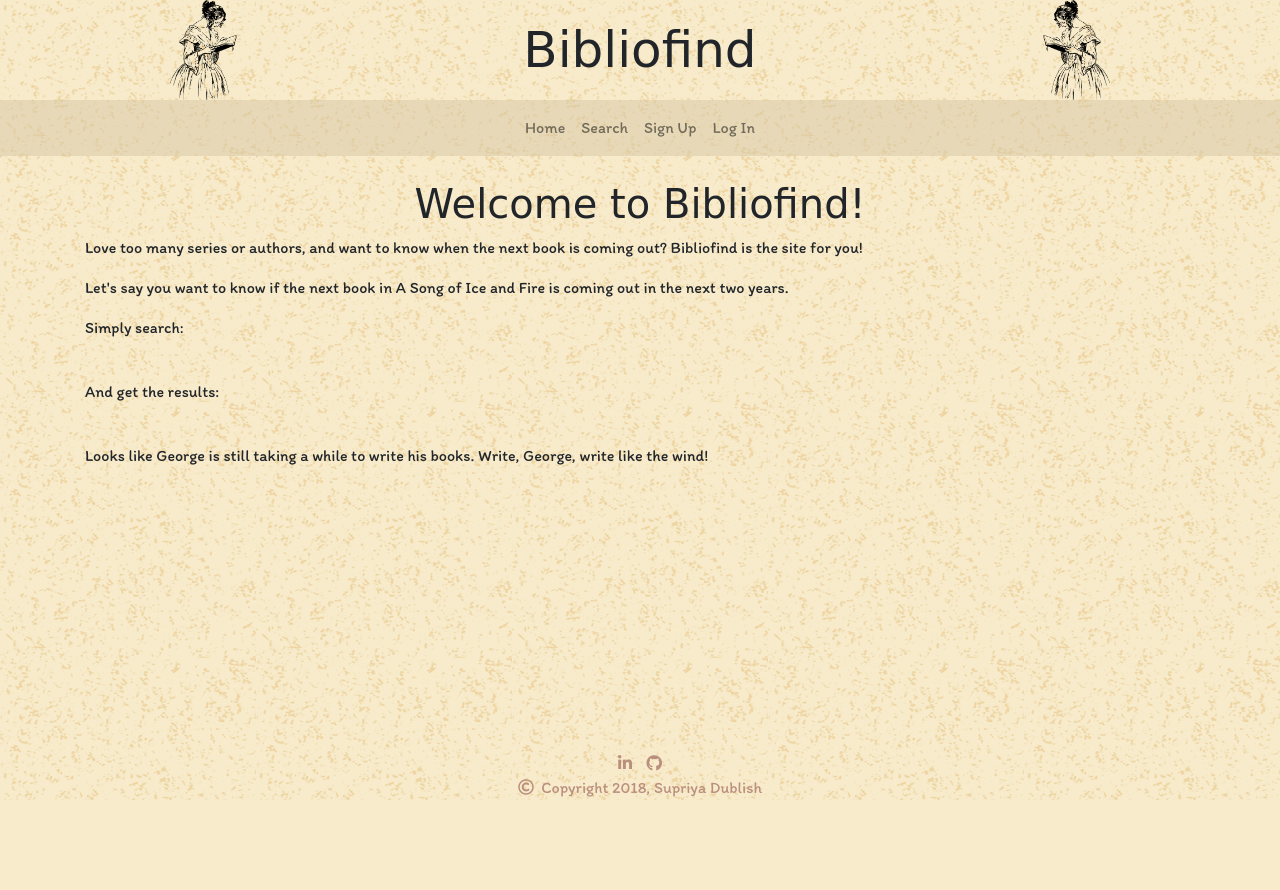
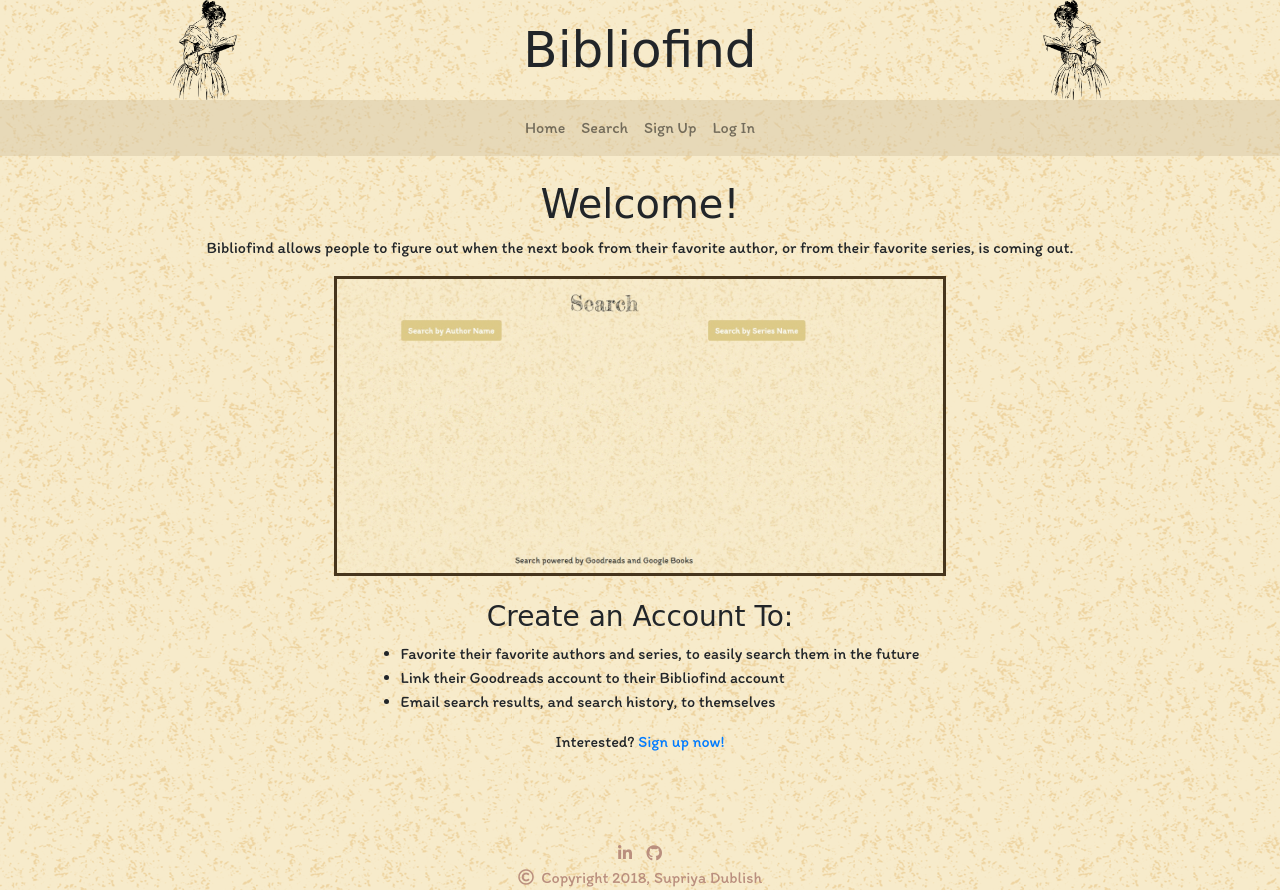
Before and after one commit to sdublish/hackbright-project, a Flask app: page / in a window 1280 px wide. Before the commit the page ends 800 px from the top, so only its background shows below. Run offline with Flask 2, Linux system fonts and the light colour scheme; parts of the project's set-up code (start-up, migrations or seed data) failed here and were passed over; some libraries are stand-ins or nearby versions; some web fonts are replaced.

Commit message:
Finalized homepage

```diff
--- a/server.py
+++ b/server.py
@@ -411,7 +411,7 @@ def logout():
     if "user_id" in session:
         del session["user_id"]
         del session["search_history"]
-        flash("Logged out!", "success")
+        flash("You are now logged out of Bibliofind!", "success")
 
     else:  # safety check just in case someome tries to access manually
         flash("You can't log out if you're not logged in!", "warning")
--- a/static/styles.css
+++ b/static/styles.css
@@ -37,6 +37,12 @@ footer {
 
 .footer-icons a {
     color: #BA8F7E;
+}
+/* End overall styling */
+
+#example{
+  border: 3px solid #46351d;
+  height: 300px;
 }
 
 /* Customization of bootstrap buttons */
--- a/templates/base.html
+++ b/templates/base.html
@@ -67,8 +67,8 @@
     <footer>
       {% block footer %} {% endblock %}
       <p class='text-center footer-icons'>
-        <a href="https://www.linkedin.com/in/sdublish/"><i class="fab fa-linkedin-in"></i></a>&nbsp;&nbsp;&nbsp;
-        <a href="https://github.com/sdublish/hackbright-project"><i class="fab fa-github"></i></a></p>
+        <a href="https://www.linkedin.com/in/sdublish/" target="_blank"><i class="fab fa-linkedin-in"></i></a>&nbsp;&nbsp;&nbsp;
+        <a href="https://github.com/sdublish/hackbright-project" target="_blank"><i class="fab fa-github"></i></a></p>
       <p class="footer-icons text-center"><i class="far fa-copyright"></i>&nbsp; Copyright 2018, Supriya Dublish</p>
     </footer>
   </div>
--- a/templates/book_results.html
+++ b/templates/book_results.html
@@ -23,6 +23,7 @@
 </div>
 <br>
 {% endfor %}
+<br>
 <div class="text-center">
 <button type="submit" class="btn" id="book-search-btn"> Search by Title </button>
 </div>
--- a/templates/homepage.html
+++ b/templates/homepage.html
@@ -3,18 +3,25 @@
 {% block title %} Homepage {% endblock %}
 
 {% block content %}
-<h1 class="text-center"> Welcome to Bibliofind! </h1>
-
-<!-- other thought process for site:
-    Create a gif of searching
-    Put explanation of what users/non-users can do -->
-
-<p> Love too many series or authors, and want to know when the next book is coming out? Bibliofind is the site for you! </p>
-<p>Let's say you want to know if the next book in A Song of Ice and Fire is coming out in the next two years. </p>
-   <p> Simply search:</p>
-    <img>
-    <p>And get the results:</p>
-    <img>
-    <p>Looks like George is still taking a while to write his books. Write, George, write like the wind!</p>
-
+<h1 class="text-center"> Welcome! </h1>
+<div class="row justify-content-center">
+    <p> Bibliofind allows people to figure out when the next book from their favorite author, or from their favorite series, is coming out. </p>
+    </div>
+<div class="row justify-content-center">
+<img src="/static/img/example.gif" id="example">
+</div>
+<br>
+<div class="row text-center justify-content-center">
+<h3> Create an Account To: </h3>
+</div>
+<div class="row justify-content-center">
+<ul>
+    <li> Favorite their favorite authors and series, to easily search them in the future </li>
+    <li> Link their Goodreads account to their Bibliofind account </li>
+    <li> Email search results, and search history, to themselves </li>
+</ul>
+</div>
+<div class="row justify-content-center">
+    <p> Interested? <a href="/sign-up">Sign up now!</a></p>
+</div>
 {% endblock %}
--- a/templates/series_info.html
+++ b/templates/series_info.html
@@ -37,7 +37,7 @@
 <div class="row">
     {% for work in info.works[(n*4):(4+4*n)] %}
     <div class="col-3 text-center">
-        <img src="{{work[3]}}">
+        <img src="{{work[3]}}" height="150">
         <p> {{ work[0] }} by {{ work[1] }}, published {{ work[2] }} </p>
     </div>
     {% endfor %}
--- a/templates/series_results.html
+++ b/templates/series_results.html
@@ -26,6 +26,7 @@
 </div>
 {% endif %}
 {% endfor %}
+<br>
 <button type="submit" class="btn" id="search-btn">Search</button>
 </form>
 </div>
--- a/templates/signup.html
+++ b/templates/signup.html
@@ -3,11 +3,12 @@
 
 {% block content %}
 <h1 class='text-center'> Sign Up </h1>
+<div class="row justify-content-center">
 <form action="/sign-up" id="sign-up" method="POST">
     <div class="form-row">
 <div class="form-group col-6">
 <label for="fname"> First Name </label>
-<input type="text" name="fname" id="fname" class="form-control" required>
+<input type="text" name="fname" id="fname" class="form-control" size="35" required>
 </div>
 <div class="form-group col-6">
 <label for="lname"> Last Name </label>
@@ -16,7 +17,7 @@
 </div>
 <div class="form-group">
     <label for="email">Email</label>
- <input type="text" name="email" id="email" class="form-control" required>
+ <input type="email" name="email" id="email" class="form-control" required>
 </div>
 <div class="form-group">
 <label for="password"> Password </label>
@@ -28,6 +29,7 @@
 </div>
 <button type="submit" class="btn"> Sign Up </button>
 </form>
+</div>
 <br>
 <p> Already have an account? Then <a href="/login">log in</a>!</p>
 {% endblock %}
```
Also changed, not shown: static/img/example.gif (added).
